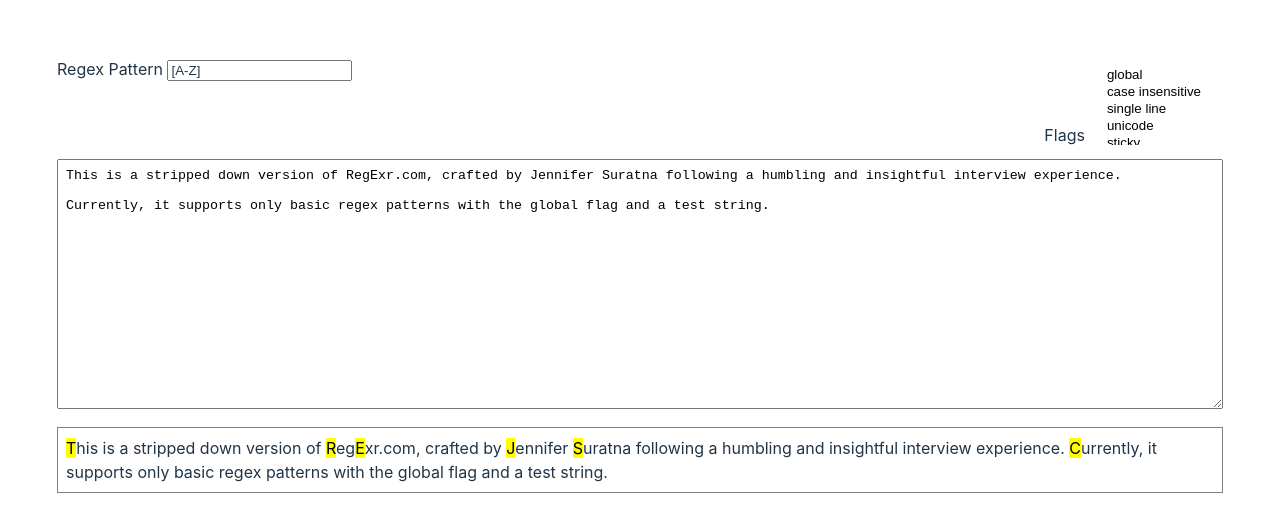
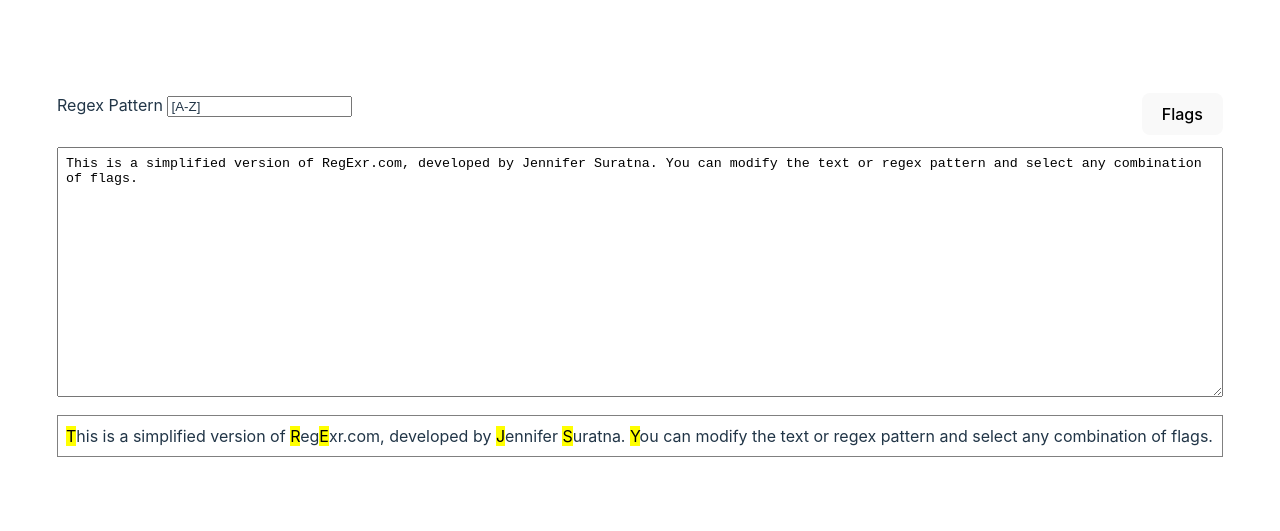
Before and after one commit to jenyeji/regex, a React (Vite) app: page / in a window 1280 px wide. Shown: the part 125-656 px from the top of the page. Built offline with nearby package versions, Linux system fonts and the light colour scheme.

Commit message:
add flags, update test string, update styling

```diff
--- a/src/App.css
+++ b/src/App.css
@@ -3,6 +3,7 @@
   margin: 0 auto;
   padding: 2rem;
   text-align: center;
+  width: 100%;
 }
 
 textarea {
@@ -25,6 +26,7 @@ select:focus {
 }
 
 .regex-wrapper {
+  display: block;
   border: 1px solid white;
   padding: 24px;
 }
@@ -53,3 +55,30 @@ select:focus {
   height: 200px;
   overflow: scroll;
 }
+
+.dropdown {
+  position: relative;
+  display: inline-block;
+  outline: none;
+}
+
+.dropdown-content {
+  display: none;
+  position: absolute;
+  background-color: black;
+  min-width: 160px;
+  box-shadow: 0px 8px 16px 0px rgba(0, 0, 0, 0.2);
+  z-index: 1;
+  padding: 12px;
+  right: 0;
+  border-radius: 8px;
+}
+
+.dropdown-content label {
+  display: block;
+  margin-top: 10px;
+}
+
+.dropdown:hover .dropdown-content {
+  display: block;
+}
--- a/src/RegexWrapper.jsx
+++ b/src/RegexWrapper.jsx
@@ -21,20 +21,55 @@ function RegexInput({ pattern, flags, error, onRegexUpdate, onFlagUpdate }) {
   );
 }
 
+function FlagOption({ flags, flag, label, onFlagUpdate }) {
+  return (
+    <label>
+      <input
+        type="checkbox"
+        name="flags"
+        value={flag}
+        checked={flags.includes(flag)}
+        onChange={(e) => {
+          const newFlags = new Set(flags);
+          if (e.target.checked) {
+            newFlags.add(flag);
+          } else {
+            newFlags.delete(flag);
+          }
+          onFlagUpdate(String([...newFlags].join('')));
+        }}
+      />{' '}
+      {label}
+    </label>
+  );
+}
+
 function FlagsInput({ flags, onFlagUpdate }) {
+  const FLAGS = [
+    { label: 'global', flag: 'g' },
+    { label: 'case insensitive', flag: 'i' },
+    { label: 'single line', flag: 's' },
+    { label: 'unicode', flag: 'u' },
+    { label: 'sticky', flag: 'y' },
+  ];
   return (
-    <>
-      <label>
-        Flags
-        <select name="flags" id="flags" multiple>
-          <option value="g">global</option>
-          <option value="i">case insensitive</option>
-          <option value="s">single line</option>
-          <option value="u">unicode</option>
-          <option value="y">sticky</option>
-        </select>
-      </label>
-    </>
+    <div className="dropdown">
+      <button>Flags</button>
+      <div className="dropdown-content">
+        {FLAGS.map((flag) => {
+          return (
+            <div key={flag.label}>
+              <FlagOption
+                flags={flags}
+                flag={flag.flag}
+                label={flag.label}
+                onFlagUpdate={onFlagUpdate}
+              />
+            </div>
+          );
+        })}
+      </div>
+    </div>
   );
 }
 
@@ -81,10 +116,7 @@ export default function RegexWrapper() {
   const [pattern, setPattern] = useState('[A-Z]');
   const [flags, setFlags] = useState('g');
   const [testString, setTestString] = useState(
-    `This is a stripped down version of RegExr.com, crafted by Jennifer Suratna following a humbling and insightful interview experience.
-
-Currently, it supports only basic regex patterns with the global flag and a test string.
-`
+    `This is a simplified version of RegExr.com, developed by Jennifer Suratna. You can modify the text or regex pattern and select any combination of flags.`
   );
   const [result, setResult] = useState(null);
 
```
Also changed, not shown: src/App.jsx (+6 -7 lines).
